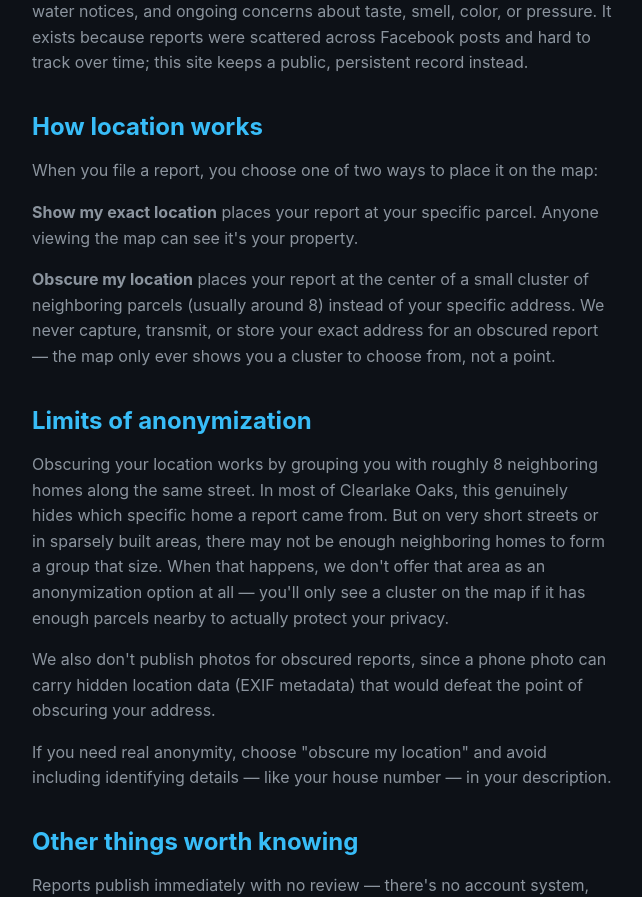
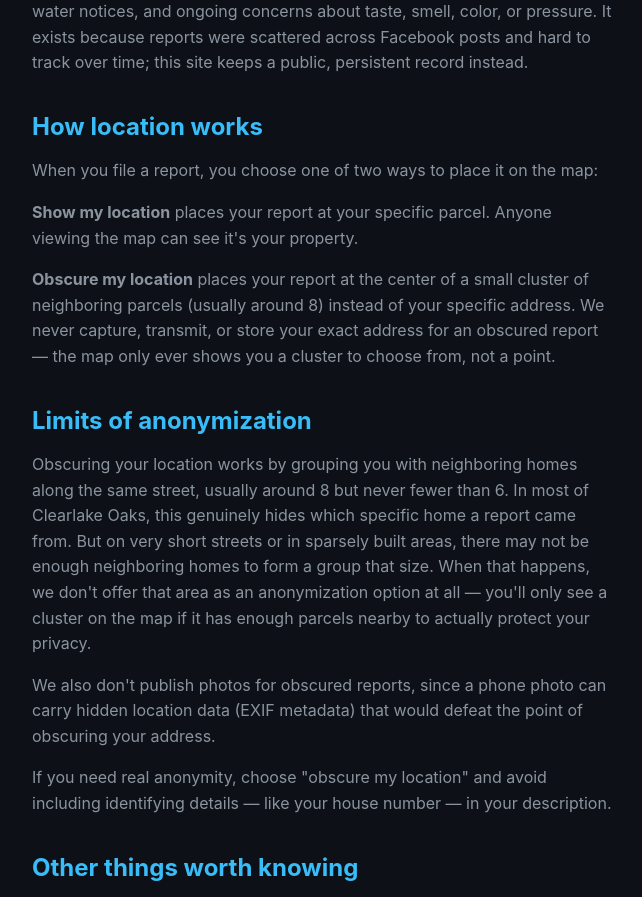
Before and after one commit to RichGibson/mywater, a FastAPI app: page /about in a window 1280 px wide. Shown: the part 228-1125 px from the top of the page, without its empty margins (252-894 px from the left). Run offline with FastAPI, Linux system fonts and the light colour scheme; parts of the project's set-up code (start-up, migrations or seed data) failed here and were passed over.

Commit message:
mywater: correct about.html anonymization-floor and button-label accuracy
about.html stated the anonymization floor as "roughly 8 neighboring homes,"
but the backend's actual guaranteed minimum (MIN_CLUSTER_SIZE in
precompute/cluster.py) is 6 -- 8 is TARGET_CLUSTER_SIZE, just the typical
target, not the guarantee. Since this page's whole purpose is to state
anonymization limits accurately, the "Limits of anonymization" section now
says "usually around 8 but never fewer than 6."

Also fixed the quoted button label "Show my exact location" to match the
actual button text in index.html, "Show my location".

Confirmed MIN_CLUSTER_SIZE = 6 (and TARGET_CLUSTER_SIZE = 8) by reading
precompute/cluster.py directly rather than trusting the original prose.

Co-Authored-By: Claude Sonnet 5 <noreply@anthropic.com>
Claude-Session: https://claude.ai/code/session_01EQE2LqV8dkwoC6sHegbPqi

```diff
--- a/templates/about.html
+++ b/templates/about.html
@@ -17,7 +17,7 @@
   When you file a report, you choose one of two ways to place it on the map:
 </p>
 <p>
-  <strong>Show my exact location</strong> places your report at your specific parcel.
+  <strong>Show my location</strong> places your report at your specific parcel.
   Anyone viewing the map can see it's your property.
 </p>
 <p>
@@ -29,13 +29,13 @@
 
 <h2>Limits of anonymization</h2>
 <p>
-  Obscuring your location works by grouping you with roughly 8 neighboring homes
-  along the same street. In most of Clearlake Oaks, this genuinely hides which
-  specific home a report came from. But on very short streets or in sparsely built
-  areas, there may not be enough neighboring homes to form a group that size. When
-  that happens, we don't offer that area as an anonymization option at all — you'll
-  only see a cluster on the map if it has enough parcels nearby to actually protect
-  your privacy.
+  Obscuring your location works by grouping you with neighboring homes along the
+  same street, usually around 8 but never fewer than 6. In most of Clearlake Oaks,
+  this genuinely hides which specific home a report came from. But on very short
+  streets or in sparsely built areas, there may not be enough neighboring homes to
+  form a group that size. When that happens, we don't offer that area as an
+  anonymization option at all — you'll only see a cluster on the map if it has
+  enough parcels nearby to actually protect your privacy.
 </p>
 <p>
   We also don't publish photos for obscured reports, since a phone photo can carry
```
